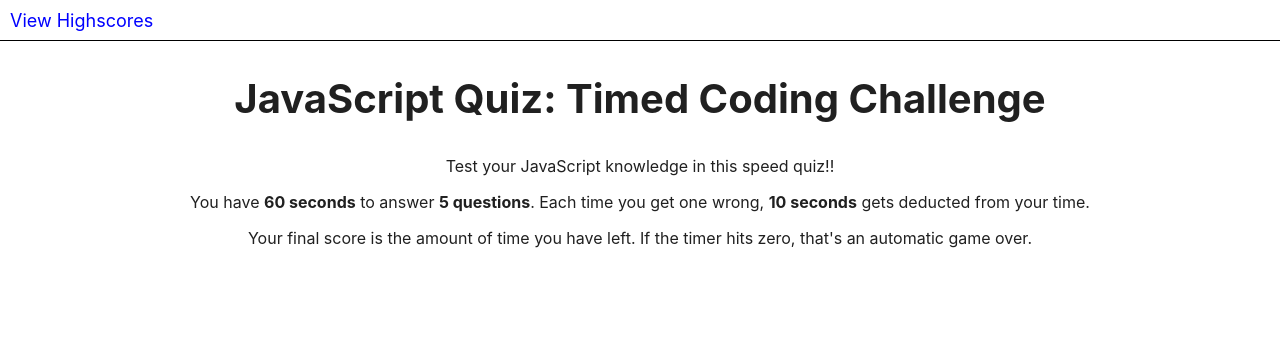
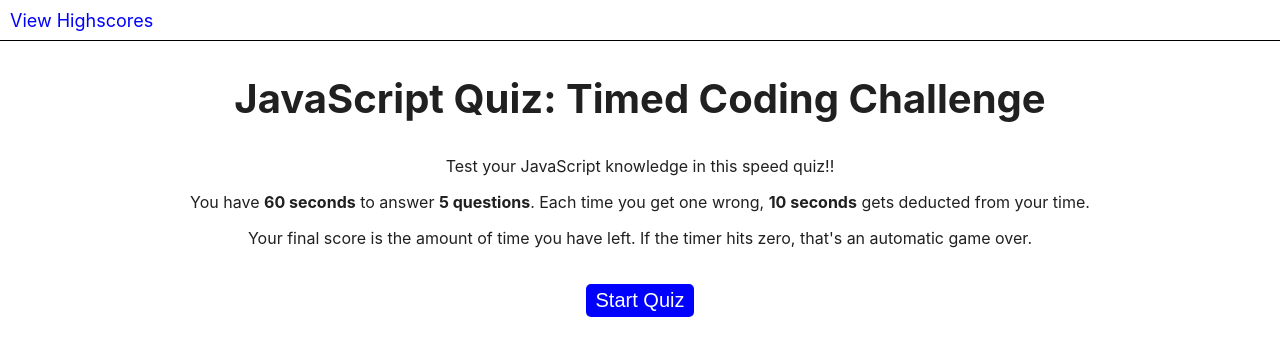
Before and after one commit to ARFreiler/JavaScript-Quiz, a plain HTML site: page index.html in a window 1280 px wide. Drawn offline with Linux system fonts and the light colour scheme.

Commit message:
Created start button and styled to match requirements.

```diff
--- a/index.html
+++ b/index.html
@@ -17,6 +17,7 @@
         <p>Test your JavaScript knowledge in this speed quiz!!</p>
         <p>You have <b>60 seconds</b> to answer <b>5 questions</b>. Each time you get one wrong, <b>10 seconds</b> gets deducted from your time.</p>
         <p>Your final score is the amount of time you have left. If the timer hits zero, that's an automatic game over.</p>
+        <button id="button">Start Quiz</button>
     </section>
     <script src="main.js"></script>
   </body>
--- a/stylesheet.css
+++ b/stylesheet.css
@@ -15,7 +15,7 @@ header {
 }
 
 header a {
-    color:blue;
+    color: blue;
     text-decoration: none;
     font-size: 18px;
     padding-left: 10px;
@@ -27,9 +27,18 @@ header a:hover {
 
 h1 {
     font-size: 40px;
-
 }
 
 .section {
     text-align: center;
 }
+
+#button {
+    background-color: blue;
+    color: white;
+    font-size: 20px;
+    border-radius: 5px;
+    border: none;
+    padding: 5px 10px 5px 10px;
+    margin-top: 20px;
+}
```
